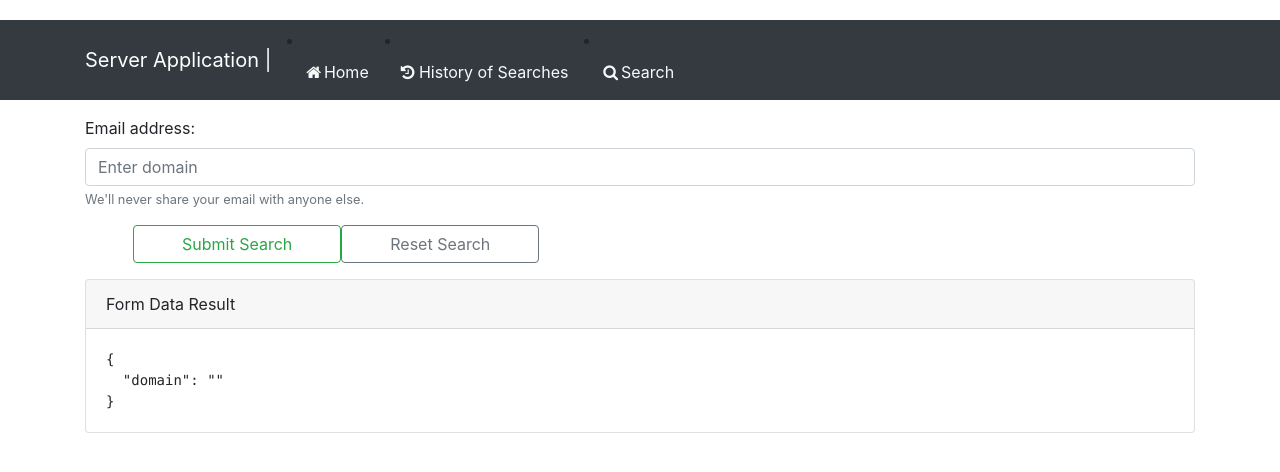
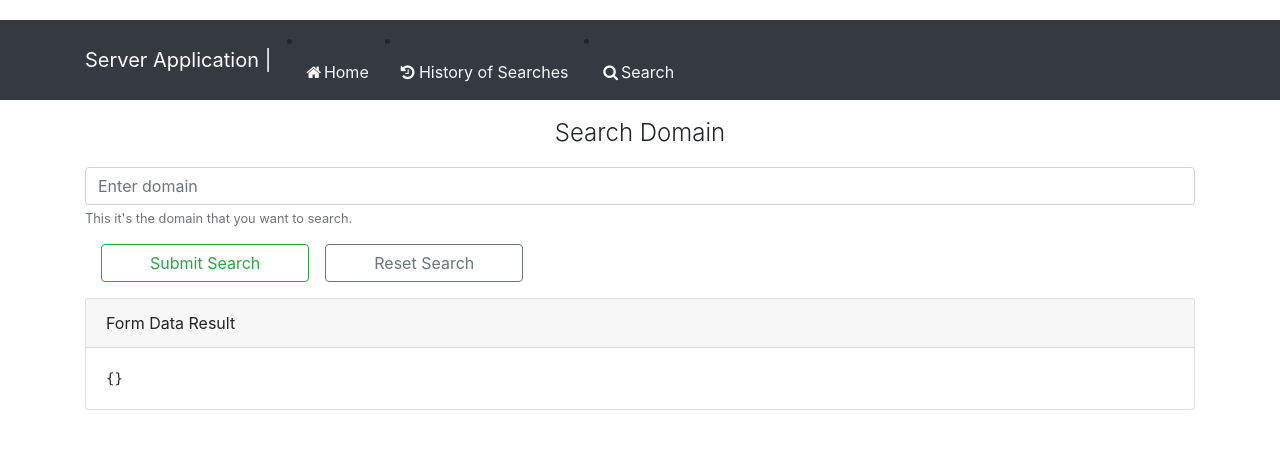
Before and after one commit to dcortesantonio/ServerApp, a Vue app: page /search in a window 1280 px wide. Shown: the top 472 px of the page. Built offline with nearby package versions, Linux system fonts and the light colour scheme.

Commit message:
Configure Search-API functionality

```diff
--- a/src/views/Search.vue
+++ b/src/views/Search.vue
@@ -1,12 +1,16 @@
 <template>
     <div class="container">
+        <blockquote class="blockquote text-center">
+            <p id="idtitle" class="font-weight-light">
+                Search Domain
+            </p>
+        </blockquote>
     <b-form @submit="onSubmit" @reset="onReset" v-if="show">
             <b-form-group
                     class="mt-3"
                     id="input-group-1"
-                    label="Email address:"
                     label-for="input-1"
-                    description="We'll never share your email with anyone else."
+                    description="This it's the domain that you want to search."
             >
                 <b-form-input
                         id="input-1"
@@ -17,34 +21,64 @@
                 ></b-form-input>
             </b-form-group>
 
-            <b-button class="px-5 ml-5 mr-14 "  type="submit" variant="outline-success"> Submit Search </b-button>
-            <b-button class="px-md-5 ml-9 mr-8 " type="reset" variant="outline-secondary" > Reset Search </b-button>
+            <b-button class="px-5 ml-3 mr-8 "  type="submit" variant="outline-success"> Submit Search </b-button>
+            <b-button class="px-md-5 ml-3 mr-8 " type="reset" variant="outline-secondary" > Reset Search </b-button>
         </b-form>
-        <b-card class="mt-3" header="Form Data Result">
-            <pre class="m-0">{{ form }}</pre>
+        <b-card class="mt-3" header="Form Data Result ">
+            <section v-if="errored">
+                <pre class="m-0">We cannot load information.The domain it's not valid</pre>
+            </section>
+            <section v-else>
+                <pre class="m-0">{{ form }}</pre>
+            </section>
         </b-card>
     </div>
 </template>
 
 <script>
+    //Import axios to HTTP request
+    const BASE_URL = 'http://localhost:8083';
+    import axios from 'axios';
     export default {
         data() {
             return {
-                form: {
-                    domain: '',
-                },
-                show: true
+                form: {},
+                show: true,
+                err: false
             }
         },
         methods: {
             onSubmit(evt) {
                 evt.preventDefault()
-                alert(JSON.stringify(this.form))
+                axios.get(BASE_URL + '/search/'+ this.form.domain)
+                    .then(response => {
+                        console.log("[Success] Search:: ")
+                        console.log(response.data)
+                        this.form = response.data
+                        this.err = false
+                        this.$bvToast.toast('Search Successfully!', {
+                            title: `[Succes] `,
+                            variant: 'success',
+                            solid: true
+                        })
+                    }).catch(err => {
+
+                    this.$bvToast.toast('Domain not valid', {
+                        title: `[Error in Search] `,
+                        variant: 'danger',
+                        solid: true
+                    })
+                    this.err = true
+                    console.log("[Error] : Submit Search ENDPOINT", err)
+                });
+
+
+
             },
             onReset(evt) {
                 evt.preventDefault()
                 // Reset our form values
-                this.form.domain = ''
+                this.form = {}
                 // Trick to reset/clear native browser form validation state
                 this.show = false
                 this.$nextTick(() => {
@@ -55,5 +89,8 @@
     }
 </script>
 <style>
-
+    #idtitle{
+        margin: 15px 0px;
+        font-size: 120%;
+    }
 </style>
```
